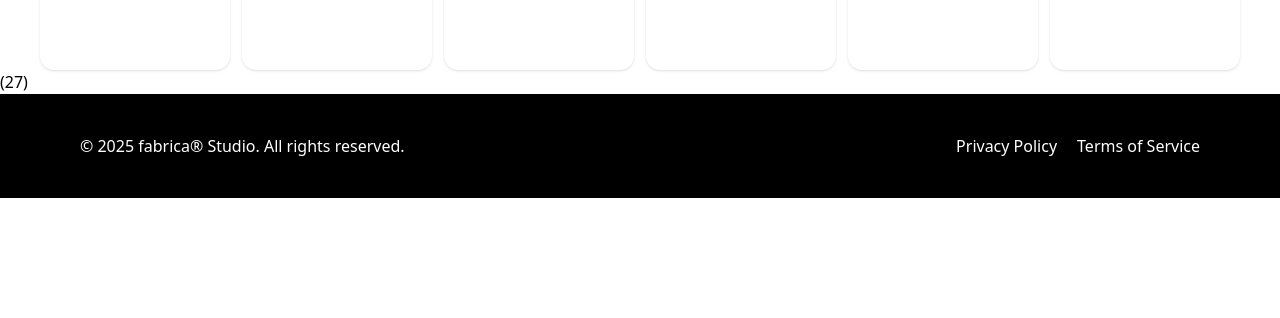
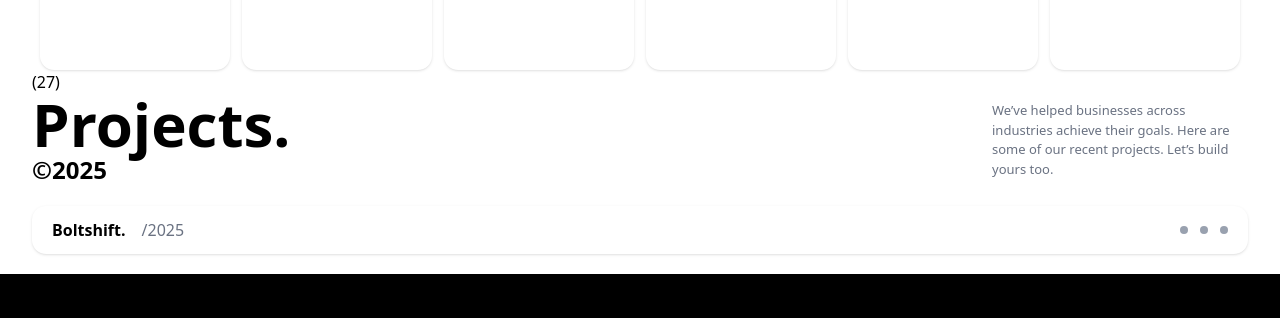
Before and after one commit to BALASUBRAMANIYAN-S/fabrica, a Next.js app: page / in a window 1280 px wide. Shown: the part 869-1187 px from the top of the page. Before the commit the page ends 1067 px from the top, so only its background shows below. Built offline with nearby package versions, Linux system fonts and the light colour scheme.

Commit message:
Projects Card Updating

```diff
--- /dev/null
+++ b/src/Components/Common/ProjectCard.jsx
@@ -0,0 +1,25 @@
+"use client";
+
+export default function ProjectCard({ Heading, year }) {
+  return (
+    <div className="py-5">
+      <div className="bg-white w-full rounded-[14px] shadow-sm">
+        <div className=" justify-between items-center flex px-5 py-3">
+          <ul className="flex flex-row justify-between items-center right-0 left-0">
+            <li className="flex flex-row items-center gap-4">
+              <p className="font-semibold">{Heading}</p>
+              <p className="text-gray-500">/{year}</p>
+            </li>
+          </ul>
+          <ul>
+            <li className="flex flex-row font-bold md:gap-3 gap-1.5 group">
+              <span className="w-2 h-2 rounded-full bg-gray-400 transition group-hover:bg-red-500"></span>
+              <span className="w-2 h-2 rounded-full bg-gray-400 transition group-hover:bg-yellow-500"></span>
+              <span className="w-2 h-2 rounded-full bg-gray-400 transition group-hover:bg-green-500"></span>
+            </li>
+          </ul>
+        </div>
+      </div>
+    </div>
+  );
+}
--- a/src/app/Home/Projects.jsx
+++ b/src/app/Home/Projects.jsx
@@ -1,4 +1,5 @@
 import HomeCard from "@/Components/Common/HomeCard";
+import ProjectCard from "@/Components/Common/ProjectCard";
 import { IoIosAddCircle } from "react-icons/io";
 function Projects() {
   const logos = [
@@ -26,9 +27,36 @@ function Projects() {
       </div>
       {/*Projects */}
 
-      <div className=""></div>
-      <p>(27)</p>
+      <div className="px-8">
+        <p>(27)</p>
+        <div className="flex flex-col md:flex-row md:items-center gap-5 md:justify-between">
+          <div>
+            <h1 className="font-bold text-6xl">Projects.</h1>
+            <p className="font-bold text-2xl">©2025</p>
+          </div>
 
+          <p className="text-gray-500 text-[13px] md:max-w-md">
+            <span className="block md:hidden">
+              We’ve helped businesses across industries achieve their goals.
+              Here are some of our recent projects.
+            </span>
+
+            <span className="hidden md:block max-w-3xs">
+              We’ve helped businesses across industries achieve their goals.
+              Here are some of our recent projects. Let’s build yours too.
+            </span>
+          </p>
+        </div>
+
+        {/*Project Cards*/}
+
+        <div className="">
+          <ProjectCard
+          Heading="Boltshift."
+          year="2025"
+          />
+        </div>
+      </div>
     </div>
   );
 }
```
Also changed, not shown: public/ProjectImage1.svg (added).
